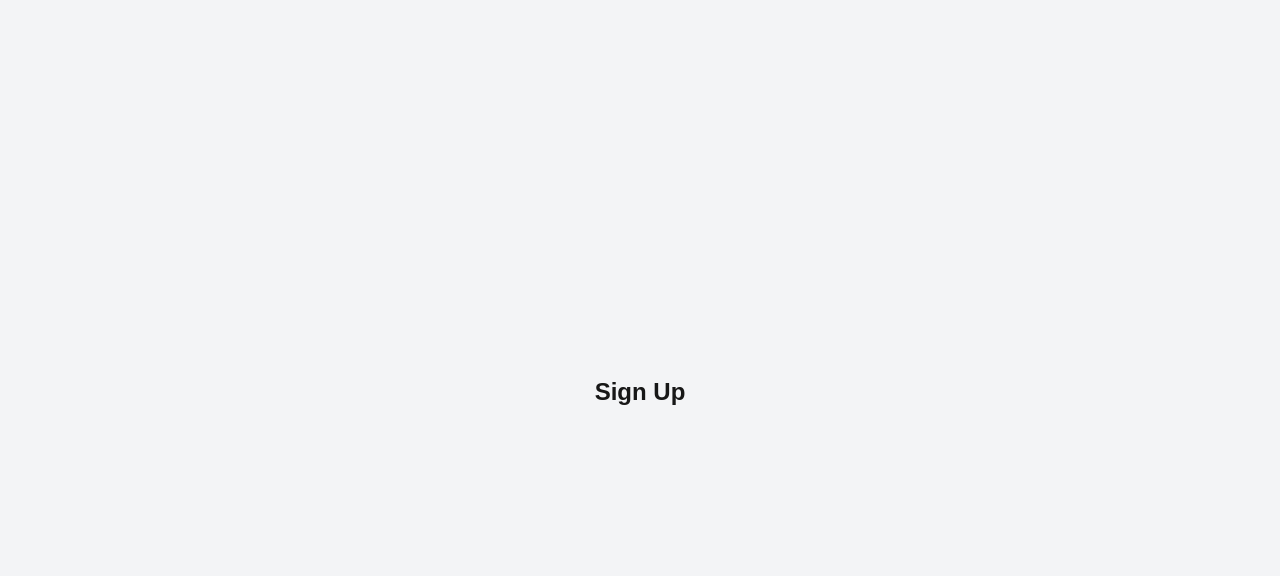
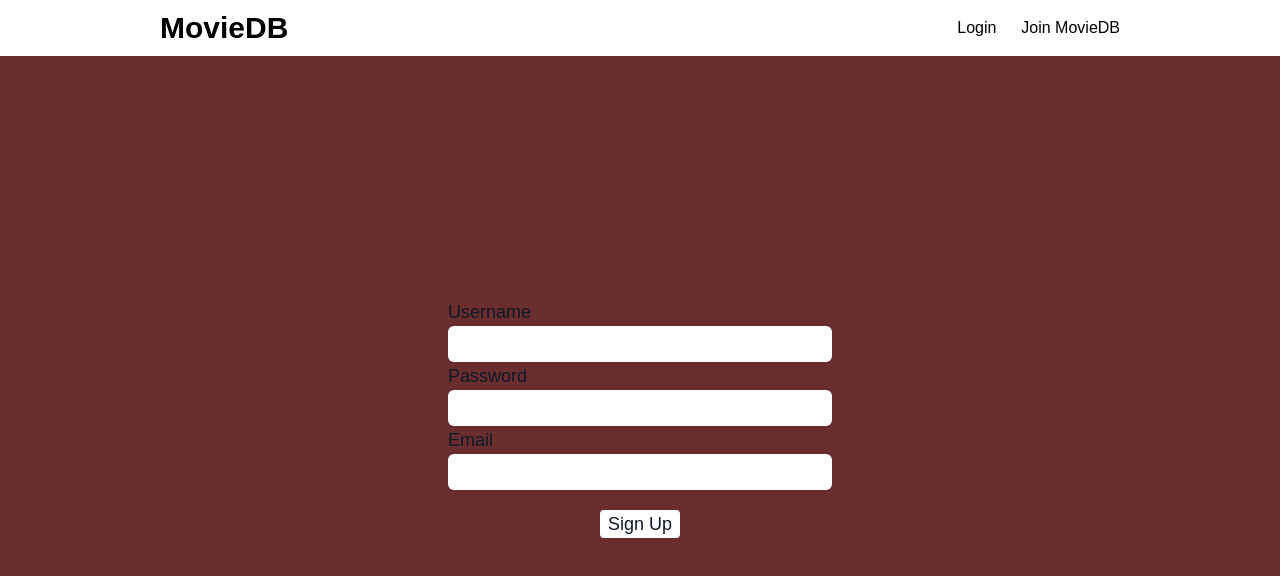
Before and after one commit to Korbin-Hillan/MovieHorizon, a Next.js app: page /signup in a window 1280 px wide. Shown: the top 576 px of the page. Built offline with nearby package versions, Linux system fonts and the light colour scheme.

Commit message:
added a signup screen for the MovieDB

```diff
--- a/src/app/components/Header/Movies.tsx
+++ b/src/app/components/Header/Movies.tsx
@@ -1,56 +1,96 @@
 "use client";
 
-import React, { useEffect, useState } from "react";
+import React, { useEffect, useState, useRef } from "react";
 import axios from "axios";
-import Image from 'next/image';
+import Image from "next/image";
 import { ChevronLeft, ChevronRight } from "lucide-react";
 
 interface Movie {
-    MovieID: number;
-    Title: string;
-    Image: string;
+  id: number;
+  title: string;
+  overview: string;
+  poster_path: string;
 }
 
 const Movies = () => {
   const [movies, setMovies] = useState<Movie[]>([]);
   const API_URL = process.env.NEXT_PUBLIC_API_URL || "http://localhost:5001";
 
+  const scrollContainerRef = useRef<HTMLDivElement>(null);
+
   useEffect(() => {
-        axios.get<Movie[]>(`${API_URL}/movie`)
-            .then(response => setMovies(response.data))
-            .catch(error => console.error("Error fetching movies:", error));
-    }, []);
+    axios
+      .get(`${API_URL}/movie`)
+      .then((response) => {
+        console.log("Response data:", response.data);
+        setMovies(response.data);
+      })
+      .catch((error) => console.error("Error fetching movies:", error));
+  }, [API_URL]);
+
+
+  const scrollLeft = () => {
+    if (scrollContainerRef.current) {
+      scrollContainerRef.current.scrollBy({ left: -1340, behavior: "smooth" });
+    }
+  };
+
+  const scrollRight = () => {
+    if (scrollContainerRef.current) {
+      scrollContainerRef.current.scrollBy({ left: 1340, behavior: "smooth" });
+    }
+  };
 
   return (
-        <div className="relative  p-4">
-            <h1 className="text-white text-xl whitespace-nowrap text-center">Now in Theaters</h1>
+    <div className="relative p-4">
+      <h1 className="text-white text-xl whitespace-nowrap text-center">
+      Movies in Theaters
+      </h1>
 
       {/* Left Scroll Button */}
-            <button className="absolute bg-black left-0 top-1/2 bg-opacity-70 -translate-y-1/2 rounded-full p-2">
+      <button
+        className="absolute bg-black left-0 top-1/2 bg-opacity-70 -translate-y-1/2 rounded-full p-2 hover:bg-sky-700 active:bg-blue-500"
+        onClick={scrollLeft}
+      >
         <ChevronLeft className="text-white w-6 h-6" />
       </button>
 
       {/* Movie List */}
-            <div className="flex gap-4 overflow-x-auto scrollbar-hide">
-                {movies.map((movie) => (
-                    <div key={movie.MovieID} className="flex flex-col items-center flex-shrink-0">
+      <div
+        ref={scrollContainerRef}
+        className="flex gap-4 overflow-x-auto scrollbar-hide"
+      >
+        {movies.map((movie) => {
+          const displayedTitle =
+            movie.title.length > 21
+              ? movie.title.substring(0, 21) + "..."
+              : movie.title;
+
+          return (
+            <div
+              key={movie.id}
+              className="flex flex-col items-center flex-shrink-0"
+            >
               <Image
-                            src={movie.Image}
-                            alt={movie.Title}
+                src={`https://image.tmdb.org/t/p/w200${movie.poster_path}`}
+                alt={movie.title}
                 width={200}
                 height={300}
                 className="w-44 h-64 object-cover rounded-lg"
               />
-                        <h6 className="text-center text-sm mt-2">{movie.Title}</h6>
+              <h6 className="text-center text-sm mt-2">{displayedTitle}</h6>
             </div>
-                ))}
+          );
+        })}
       </div>
 
       {/* Right Scroll Button */}
-            <button className="absolute bg-black right-0 top-1/2 bg-opacity-70 -translate-y-1/2 rounded-full p-2">
+      <button
+        className="absolute bg-black right-0 top-1/2 bg-opacity-70 -translate-y-1/2 rounded-full p-2 hover:bg-sky-700 active:bg-blue-500"
+        onClick={scrollRight}
+      >
         <ChevronRight className="text-white w-6 h-6" />
       </button>
-
     </div>
   );
 };
--- a/src/app/signup/page.tsx
+++ b/src/app/signup/page.tsx
@@ -1,8 +1,22 @@
-export default function SignupPage() {
+ "use client"
+ import Signup_Header from "./signup_header";
+import SignupForm from "./signup_form";
+ const SignupPage = () => {
+
   return (
-    <div className="min-h-screen flex flex-col items-center justify-center bg-gray-100">
-      <h2 className="text-2xl font-bold mb-4">Sign Up</h2>
-      {/* Your signup form goes here */}
+    <div className="min-h-screen bg-custom-bg flex flex-col">
+                  {/* Sidebar */}
+
+            <div className={` w-full`}>
+      <Signup_Header />
+      </div>
+
+      <div className="flex-col flex flex-grow justify-center items-center">
+      {/*signUp form submission*/}
+        <SignupForm/>
+      </div>
     </div>
   );
 }
+
+export default SignupPage;
--- /dev/null
+++ b/src/app/signup/signup_form.tsx
@@ -0,0 +1,19 @@
+"use client"
+
+const SignupForm = () => {
+ return (
+        <form className="w-96 flex flex-col text-gray-900 text-lg">
+        <label htmlFor="fname">Username</label>
+        <input className="rounded-md p-1" type="text" id="Uname" name="Uname"/>
+        <label htmlFor="Pword">Password</label>
+        <input className="rounded-md p-1" type="password" id="Pword" name="Pword"/>
+        <label htmlFor="Email">Email</label>
+        <input className="rounded-md p-1" type="email" id="Email" name="Email"/>
+        <button className="m-5 bg-white w-20 rounded bg-gray-300 self-center">
+            Sign Up
+        </button>
+        </form>
+ );
+}
+
+export default SignupForm;
--- /dev/null
+++ b/src/app/signup/signup_header.tsx
@@ -0,0 +1,34 @@
+"use client";
+import Link from 'next/link';
+import "../globals.css";
+
+const Header = () => {
+  return (
+    <header className="bg-white h-14 flex items-center justify-between px-40">
+      <h1 className="text-3xl font-bold text-black">MovieDB</h1>
+
+
+
+      <div className="flex space-x-4">
+        <Link href="/login">
+        <button
+          type="button"
+          className="text-black w-12 h-10 pr-10"
+        >
+          Login
+        </button>
+        </Link>
+        <Link href="/signup">
+        <button
+          type="button"
+          className="text-black w-18 h-10"
+        >
+          Join MovieDB
+        </button>
+        </Link>
+      </div>
+    </header>
+  );
+}
+
+export default Header;
```
Also changed, not shown: database/server.ts (+37 -24 lines). Lines whose indentation alone changed are shown as unchanged.
